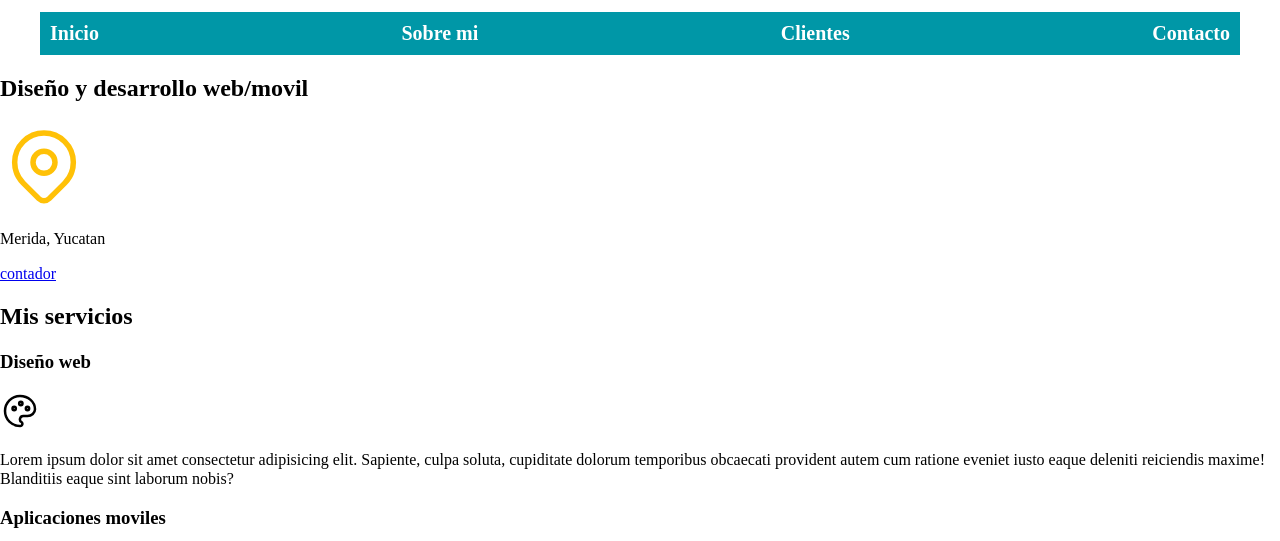
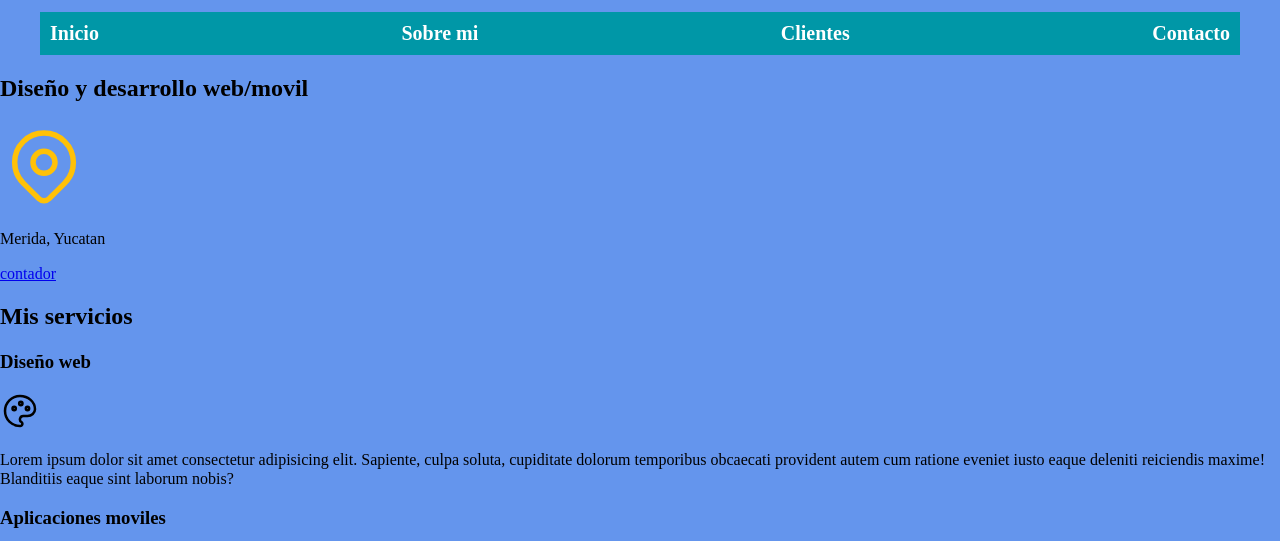
Before and after one commit to OilujCe/WEB, a plain HTML site: page Developer Page/index.html in a window 1280 px wide. Shown: the part 83-624 px from the top of the page. Drawn offline with Linux system fonts and the light colour scheme.

Commit message:
Probando MediaQuery

```diff
--- a/Developer Page/CSS/styles.css
+++ b/Developer Page/CSS/styles.css
@@ -70,9 +70,21 @@ body{
     color: var(--ocuro);
 }
 
-/*
-.navegacion-principal{
-    display: flex;
-    justify-content: center;
+/* tamaños recomendados para media query
+480px para moviles
+768px para tabletas
+1140px para laptops
+1400 para dispositivos mas grandes*/
+body{
+    background-color: beige;
 }
-*/
+@media (min-width: 480px) {
+    body{
+        background-color:blue;
+    }
+}
+@media (min-width: 768px) {
+    body{
+        background-color:cornflowerblue;
+    }
+}
```
